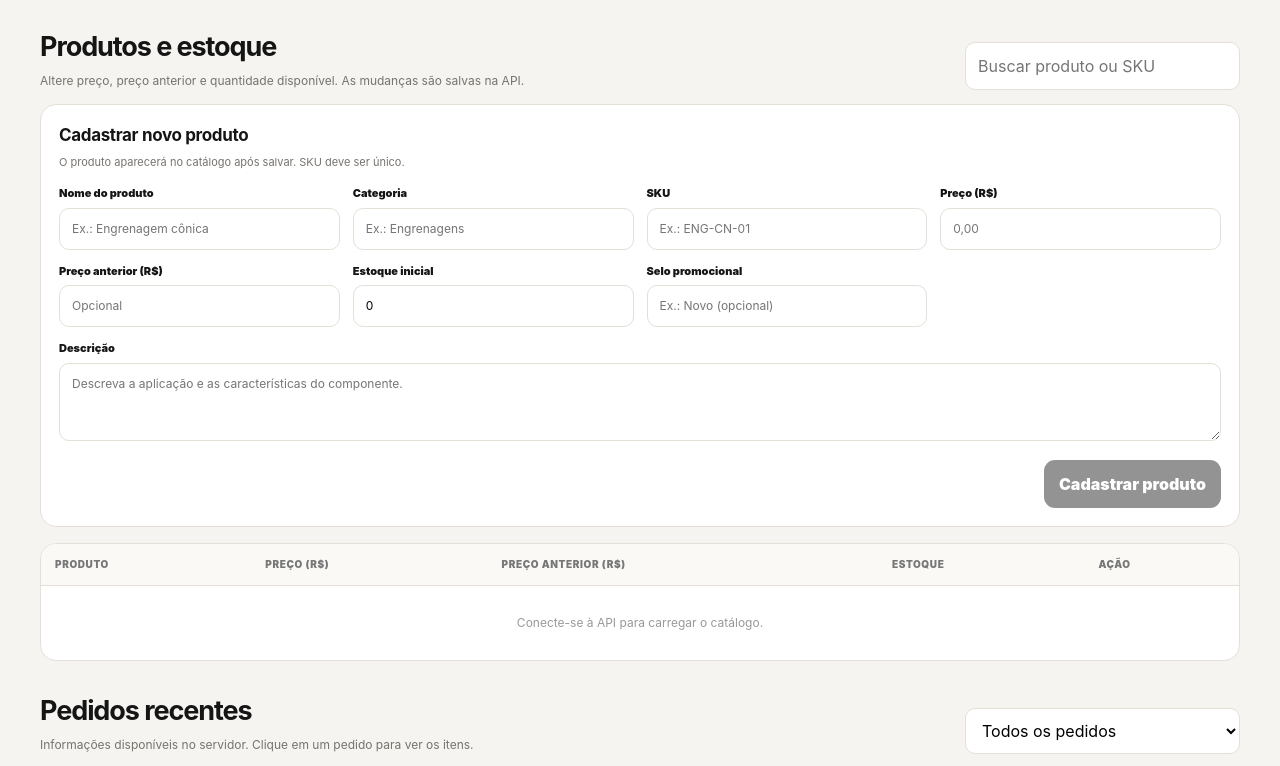
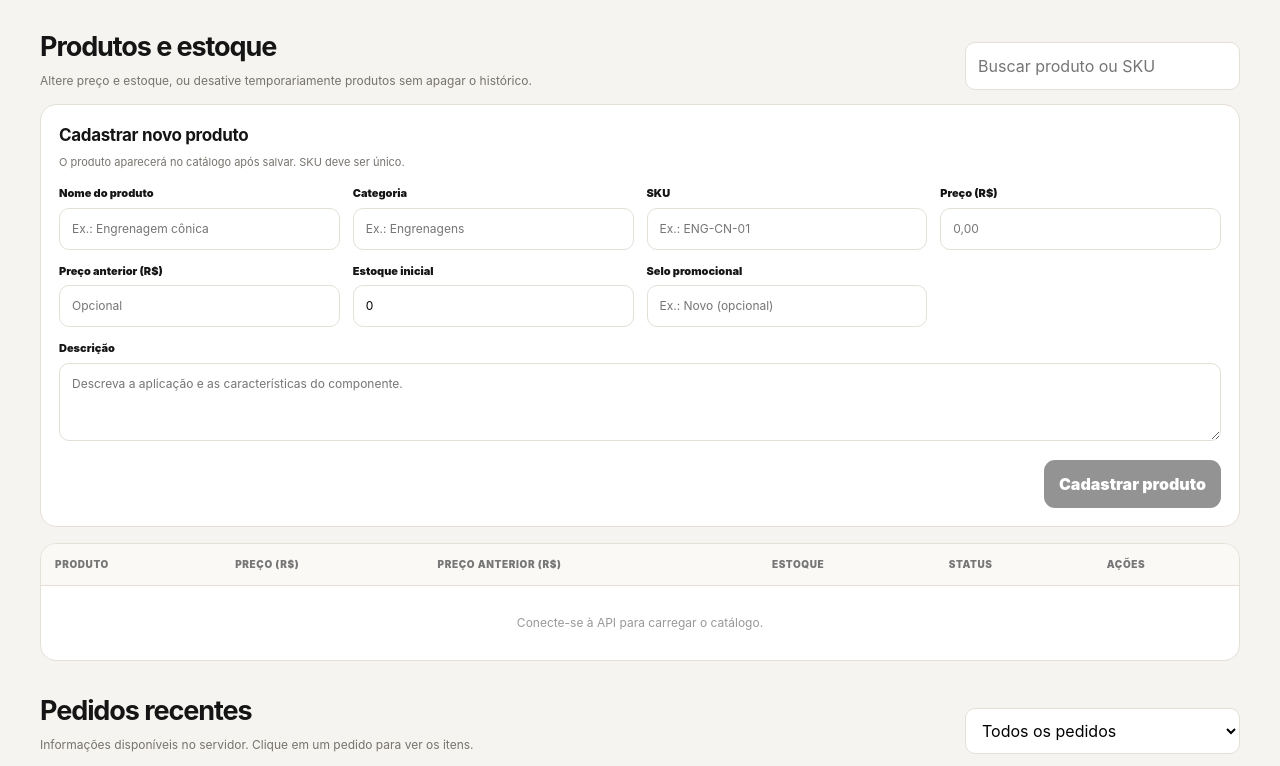
Before and after one commit to pedrogabrielsilva1918/Engrenagens-LTDA, a website: page admin.html in a window 1280 px wide. Shown: the part 651-1417 px from the top of the page. Drawn offline with Linux system fonts and the light colour scheme.

Commit message:
ui: adicionar coluna de status dos produtos no painel

```diff
--- a/admin.html
+++ b/admin.html
@@ -42,7 +42,7 @@
     </section>
 
     <section class="adminSection">
-      <div class="adminSectionHead"><div><h2>Produtos e estoque</h2><p>Altere preço, preço anterior e quantidade disponível. As mudanças são salvas na API.</p></div><input id="productFilter" class="filterInput" placeholder="Buscar produto ou SKU"></div>
+      <div class="adminSectionHead"><div><h2>Produtos e estoque</h2><p>Altere preço e estoque, ou desative temporariamente produtos sem apagar o histórico.</p></div><input id="productFilter" class="filterInput" placeholder="Buscar produto ou SKU"></div>
       <div class="newProductCard">
         <div class="newProductHeading"><div><h3>Cadastrar novo produto</h3><p>O produto aparecerá no catálogo após salvar. SKU deve ser único.</p></div></div>
         <form id="productCreateForm" class="productCreateForm">
@@ -59,8 +59,8 @@
       </div>
       <div class="tableWrap">
         <table class="adminTable">
-          <thead><tr><th>Produto</th><th>Preço (R$)</th><th>Preço anterior (R$)</th><th>Estoque</th><th>Ação</th></tr></thead>
-          <tbody id="productsTable"><tr><td colspan="5" class="tableEmpty">Conecte-se à API para carregar o catálogo.</td></tr></tbody>
+          <thead><tr><th>Produto</th><th>Preço (R$)</th><th>Preço anterior (R$)</th><th>Estoque</th><th>Status</th><th>Ações</th></tr></thead>
+          <tbody id="productsTable"><tr><td colspan="6" class="tableEmpty">Conecte-se à API para carregar o catálogo.</td></tr></tbody>
         </table>
       </div>
     </section>
```
